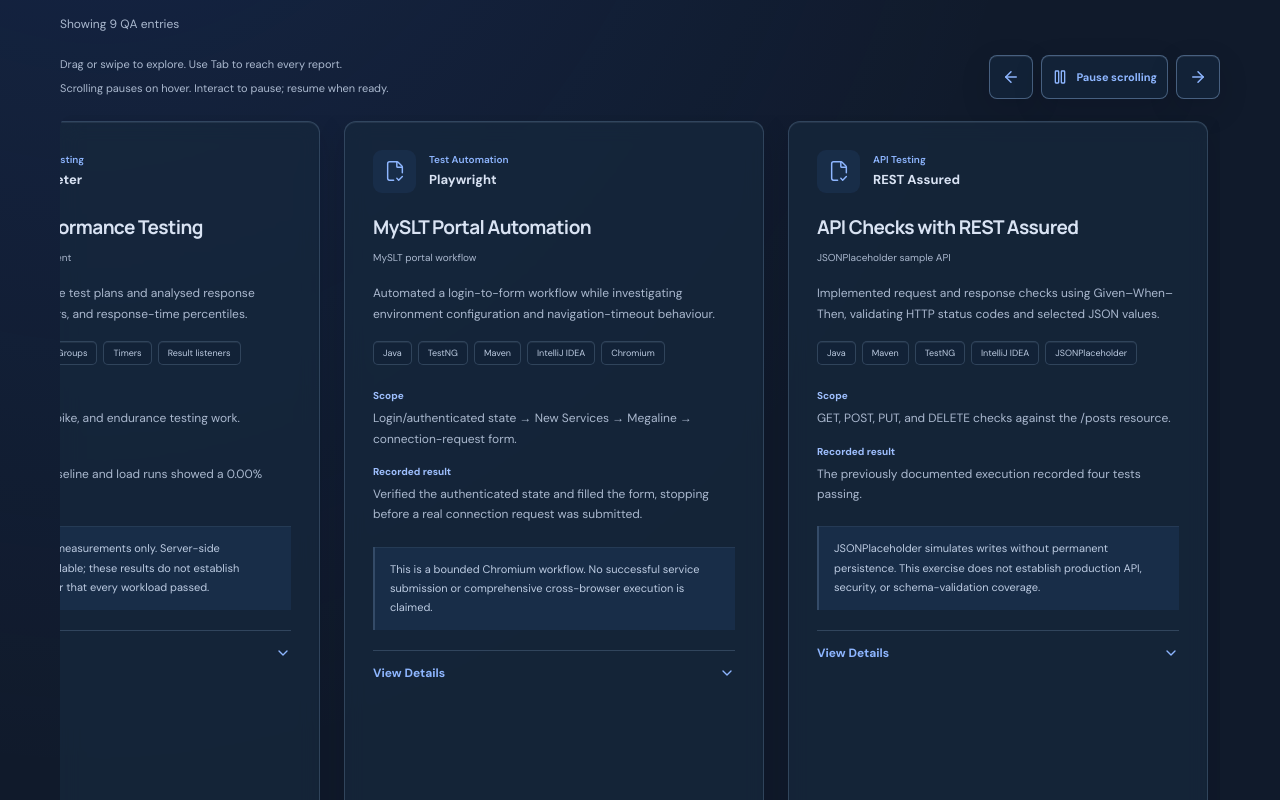
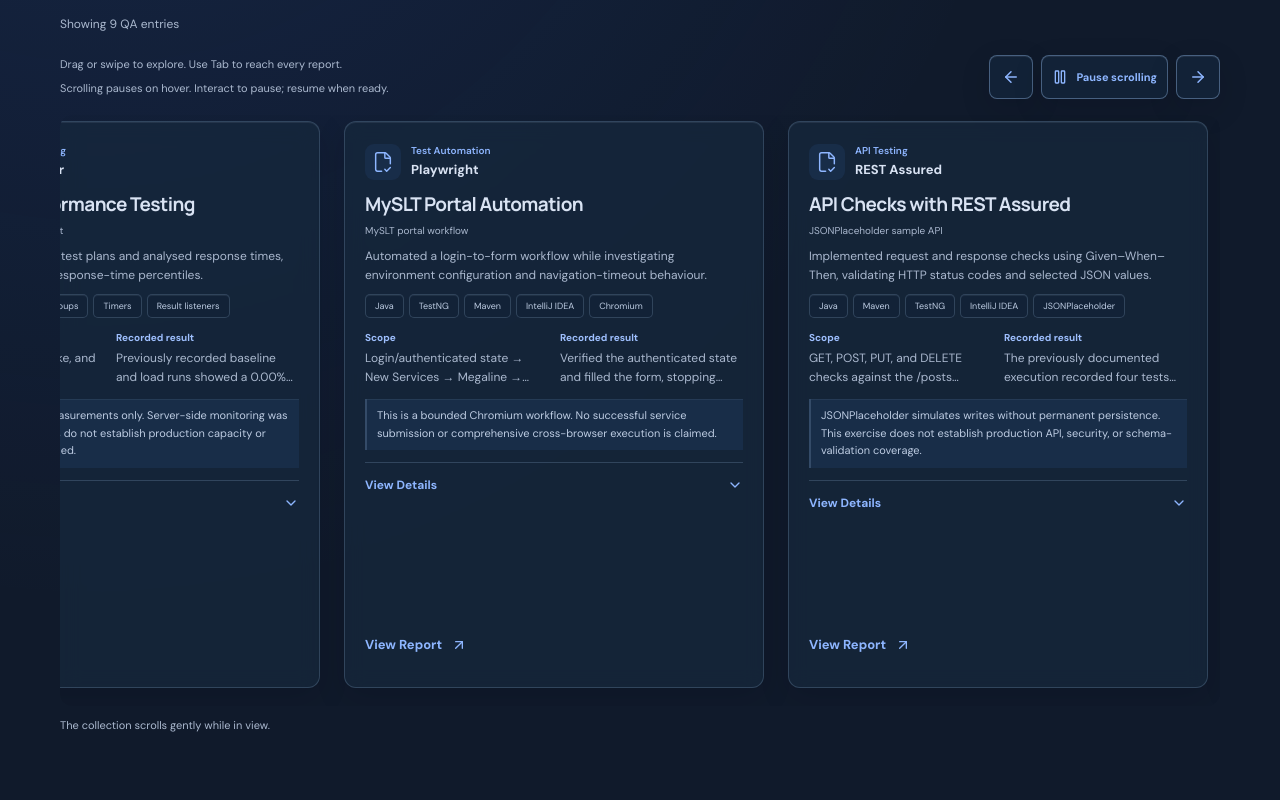
Before and after one commit to Chithranjaye2000/chithran-portfolio, a React (Vite) app: page / in a window 1280 px wide. Shown: the part 5280-6080 px from the top of the page. Built offline with nearby package versions, Linux system fonts and the light colour scheme.

Commit message:
UI Issue

```diff
--- a/src/components/ui/QaReportCard.jsx
+++ b/src/components/ui/QaReportCard.jsx
@@ -32,7 +32,7 @@
       ) : (
         <>
           <p className="qa-report-context">{report.context}</p>
-          <p className="qa-report-summary">{report.summary}</p>
+          <p className="qa-report-summary qa-report-preview">{report.summary}</p>
           <ul className="tags" aria-label="Supporting technologies">
             {report.technologies.map((technology) => (
               <li key={technology}>{technology}</li>
@@ -41,11 +41,11 @@
           <dl className="qa-report-findings">
             <div>
               <dt>Scope</dt>
-              <dd>{report.scope}</dd>
+              <dd className="qa-report-preview">{report.scope}</dd>
             </div>
             <div>
               <dt>Recorded result</dt>
-              <dd>{report.result}</dd>
+              <dd className="qa-report-preview">{report.result}</dd>
             </div>
           </dl>
           <p className="qa-report-caveat">{report.limitations}</p>
@@ -55,6 +55,18 @@
               <ChevronDown size={16} aria-hidden="true" />
             </summary>
             <div>
+              <h4>Full description</h4>
+              <p className="qa-report-full-summary">{report.summary}</p>
+              <dl className="qa-report-findings qa-report-full-findings">
+                <div>
+                  <dt>Scope</dt>
+                  <dd>{report.scope}</dd>
+                </div>
+                <div>
+                  <dt>Recorded result</dt>
+                  <dd>{report.result}</dd>
+                </div>
+              </dl>
               <h4>Implementation & investigation</h4>
               <ul>
                 {report.implementation.map((item) => (
--- a/src/styles/index.css
+++ b/src/styles/index.css
@@ -1935,10 +1935,10 @@
     font-size: 19px;
   }
   .contact-section {
-    padding-block: 60px;
+    padding-block: 48px 32px;
   }
   .contact-grid {
-    grid-template-columns: 1fr;
+    grid-template-columns: minmax(0, 1fr);
     gap: 30px;
   }
   .contact-section h2 {
@@ -1952,39 +1952,70 @@
     font-size: 13px;
   }
   .contact-details {
-    padding-top: 5px;
+    min-width: 0;
+    padding: 8px 16px 16px;
+  }
+  .contact-row {
+    display: grid;
+    grid-template-columns: 21px minmax(0, 1fr) 18px;
+    gap: 12px;
+    padding-block: 16px;
+  }
+  a.contact-row > svg:last-child {
+    width: 18px;
+    height: 18px;
   }
   .contact-socials {
-    gap: 30px;
+    flex-wrap: wrap;
+    gap: 8px 16px;
+    padding-top: 12px;
+  }
+  .contact-socials a {
+    min-height: 44px;
+    padding-block: 6px;
   }
   .footer-top {
-    flex-wrap: wrap;
-    padding-top: 32px;
-    gap: 25px;
-  }
-  .footer-top > div:first-child {
-    flex-basis: 100%;
+    display: grid;
+    grid-template-columns: minmax(0, 1fr);
+    align-items: start;
+    padding-block: 20px;
+    gap: 12px;
+  }
+  .footer-name {
+    display: inline-flex;
+    align-items: center;
+    min-height: 44px;
   }
   .footer-top nav {
-    gap: 19px;
-    font-size: 10px;
-    flex: 1;
+    display: grid;
+    grid-template-columns: repeat(3, minmax(0, 1fr));
+    gap: 4px 8px;
+    font-size: 11px;
+  }
+  .footer-top nav a {
+    display: flex;
+    align-items: center;
+    min-height: 44px;
+    padding-block: 6px;
   }
   .footer-top .social-links {
-    gap: 7px;
+    gap: 10px;
   }
   .footer-top .social-links > a {
-    width: 30px;
-    height: 32px;
+    width: 44px;
+    height: 44px;
   }
   .footer-top .social-links svg {
-    width: 16px;
+    width: 18px;
   }
   .footer-bottom {
     flex-wrap: wrap;
-    gap: 12px;
-    font-size: 8px;
-    padding-block: 18px;
+    gap: 8px 12px;
+    font-size: 9px;
+    padding-block: 12px;
+  }
+  .footer-bottom a {
+    min-height: 44px;
   }
   .footer-bottom > p:nth-child(2) {
     display: none;
@@ -2001,6 +2032,14 @@
   .hero h1 {
     font-size: 45px;
   }
+  .contact-row {
+    grid-template-columns: 21px minmax(0, 1fr) 16px;
+    gap: 8px;
+  }
+  a.contact-row > svg:last-child {
+    width: 16px;
+    height: 16px;
+  }
   .skills-grid {
     grid-template-columns: 1fr;
     gap: 28px;
@@ -2008,9 +2047,6 @@
   .skill-group {
     border-bottom: 1px solid var(--border);
     padding-bottom: 25px;
-  }
-  .footer-top nav {
-    flex-basis: 100%;
   }
   .experience-card {
     padding: 20px;
--- a/src/styles/qa-evidence.css
+++ b/src/styles/qa-evidence.css
@@ -245,7 +245,7 @@
   display: flex;
   flex-direction: column;
   min-width: 0;
-  padding: 28px;
+  padding: 20px;
   border: 1px solid var(--border);
   border-radius: 12px;
   background: var(--surface);
@@ -262,15 +262,15 @@
 .qa-report-heading {
   display: flex;
   align-items: center;
-  gap: 13px;
-  margin-bottom: 20px;
+  gap: 10px;
+  margin-bottom: 10px;
 }
 
 .qa-tool-icon {
   display: grid;
   place-items: center;
-  width: 43px;
-  height: 43px;
+  width: 36px;
+  height: 36px;
   border-radius: 9px;
   color: var(--blue);
   background: var(--accent-soft);
@@ -289,7 +289,7 @@
 
 .qa-report-card h3 {
   font-size: 19px;
-  line-height: 1.5;
+  line-height: 1.35;
   letter-spacing: -0.03em;
 }
 
@@ -297,28 +297,45 @@
 .qa-report-action p {
   color: var(--muted);
   font-size: 10px;
-  margin-top: 8px;
+  margin-top: 4px;
 }
 
 .qa-report-summary {
   color: var(--muted);
   font-size: 12px;
-  margin: 16px 0;
+  line-height: 1.6;
+  margin: 8px 0;
+}
+
+.qa-report-preview {
+  display: -webkit-box;
+  -webkit-box-orient: vertical;
+  -webkit-line-clamp: 2;
+  overflow: hidden;
+}
+
+.qa-report-card .tags {
+  gap: 5px;
 }
 
 .qa-report-findings {
   display: grid;
-  gap: 14px;
-  margin: 22px 0;
+  grid-template-columns: repeat(2, minmax(0, 1fr));
+  gap: 12px;
+  margin: 12px 0;
   font-size: 12px;
-  line-height: 1.7;
+  line-height: 1.6;
+}
+
+.qa-report-findings > div {
+  min-width: 0;
 }
 
 .qa-report-findings dt {
   font-size: 10px;
   font-weight: 700;
   color: var(--accent-ink);
-  margin-bottom: 4px;
+  margin-bottom: 3px;
 }
 
 .qa-report-findings dd {
@@ -333,12 +350,13 @@
 }
 
 .qa-report-caveat {
-  margin-bottom: 20px;
-  padding: 13px 15px;
+  margin-bottom: 12px;
+  padding: 8px 10px;
   border-left: 2px solid var(--accent-border);
   background: var(--pale);
   color: var(--text-secondary);
   font-size: 11px;
+  line-height: 1.6;
 }
 
 .qa-report-details summary {
@@ -346,7 +364,7 @@
   justify-content: space-between;
   align-items: center;
   min-height: 44px;
-  padding: 10px 0;
+  padding: 8px 0;
   color: var(--blue);
   cursor: pointer;
   font-weight: 650;
@@ -364,7 +382,17 @@
 .qa-report-details h4 {
   color: var(--ink);
   font-size: 12px;
-  margin: 12px 0 8px;
+  margin: 12px 0 6px;
+}
+
+.qa-report-full-summary {
+  line-height: 1.7;
+}
+
+.qa-report-full-findings {
+  grid-template-columns: minmax(0, 1fr);
+  gap: 10px;
+  margin-block: 12px;
 }
 
 .qa-report-details ul {
@@ -382,8 +410,12 @@
 }
 
 .qa-report-action {
-  padding-top: 20px;
+  padding-top: 8px;
   margin-top: auto;
+}
+
+.qa-report-action .text-link {
+  min-height: 44px;
 }
 
 @media (max-width: 960px) {
@@ -395,9 +427,12 @@
 
 @media (max-width: 680px) {
   .qa-approach,
-  .qa-report-card,
   .qa-evidence-pending {
     padding: 24px;
+  }
+
+  .qa-report-card {
+    padding: 18px;
   }
 
   .qa-approach ol {
@@ -410,6 +445,13 @@
   }
 }
 
+@media (max-width: 360px) {
+  .qa-report-findings {
+    grid-template-columns: minmax(0, 1fr);
+    gap: 8px;
+  }
+}
+
 @media (prefers-reduced-motion: reduce) {
   .qa-report-card {
     transition: none;
```
Also changed, not shown: 1 other file (tests, documents, lock files or other folders).
